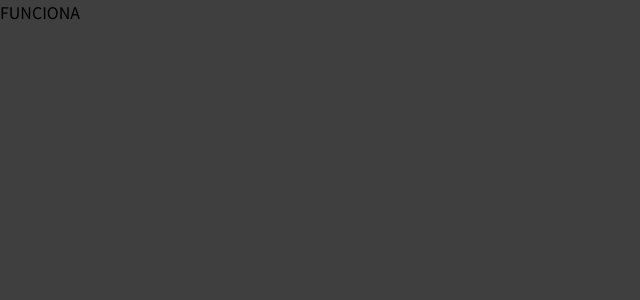
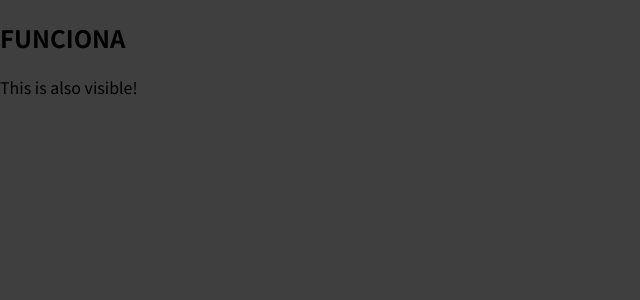
Before and after one commit to JMUT1/my-first-udemy-app, a JavaScript app: page / in a window 1280 px wide. Shown: the top 300 px of the page, without its empty margins (0-640 px from the left). Built offline with nearby package versions, Linux system fonts and the light colour scheme.

Commit message:
trabajando con app funcition

```diff
--- a/src/App.js
+++ b/src/App.js
@@ -1,6 +1,12 @@
 
 function App(){
-  return <div>FUNCIONA</div>
+
+  return (
+  <div>
+    <h2>FUNCIONA</h2>
+    <p>This is also visible!</p>
+    </div>
+  )
 }
 
 export default App;
```
